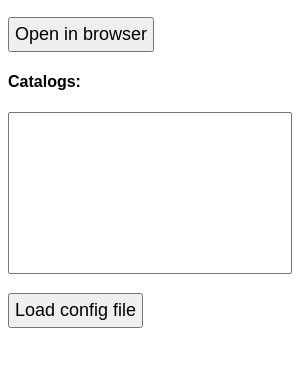
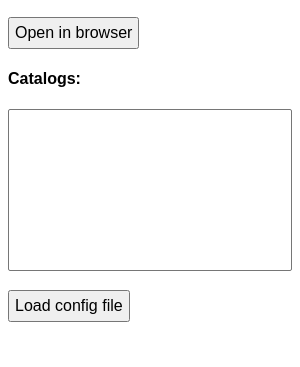
Before and after one commit to tventimi/LibLookup, an Electron app: page config.html in a window 300 px wide. Shown: the part 101-468 px from the top of the page. Drawn offline with Linux system fonts and the light colour scheme; no server answers.

Commit message:
decrease button size

```diff
--- a/style.css
+++ b/style.css
@@ -46,7 +46,7 @@ body {
 
 .configButton {
     padding: 5px;
-    font-size: 18px
+    font-size: 16px
 }
 
 .hidden {
```
